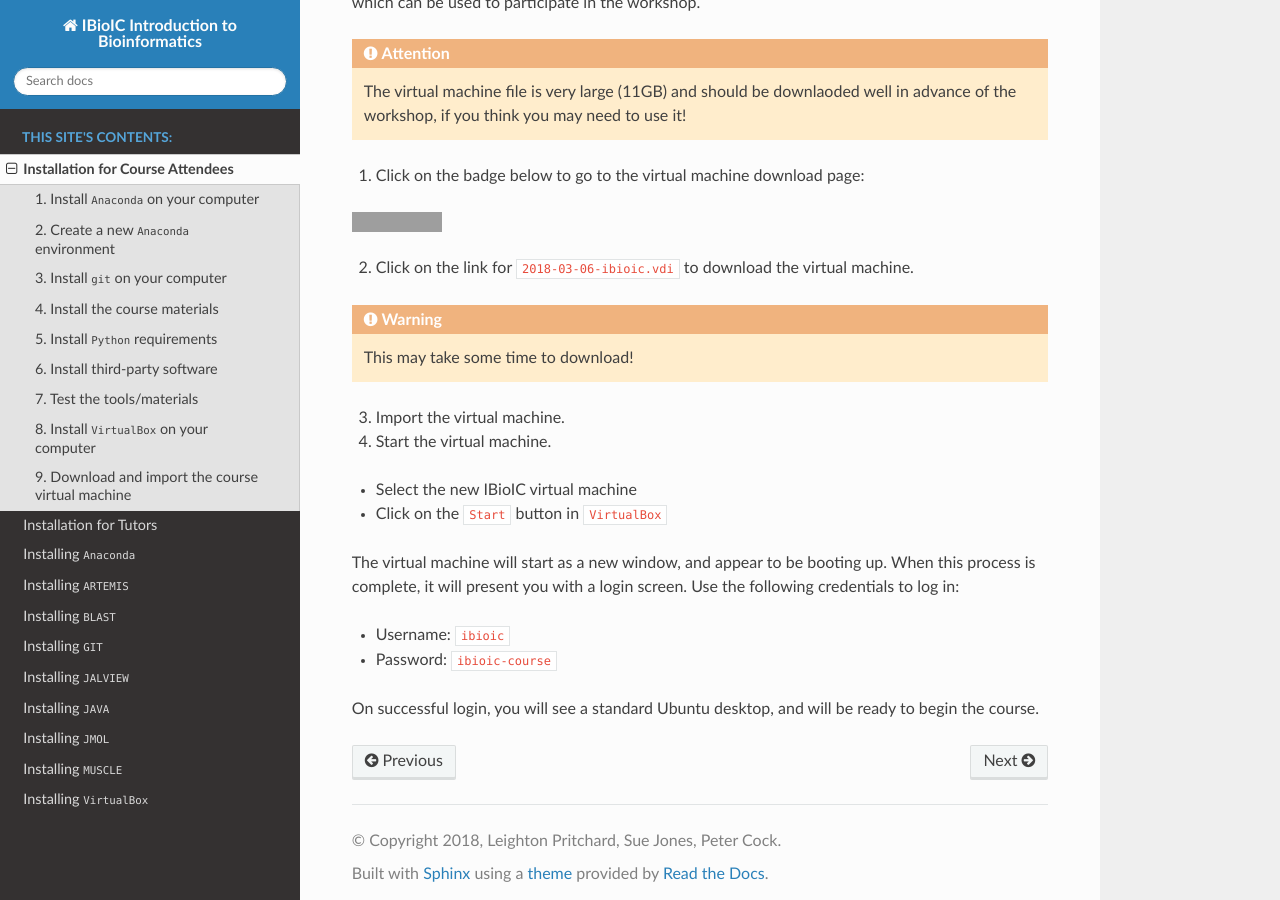
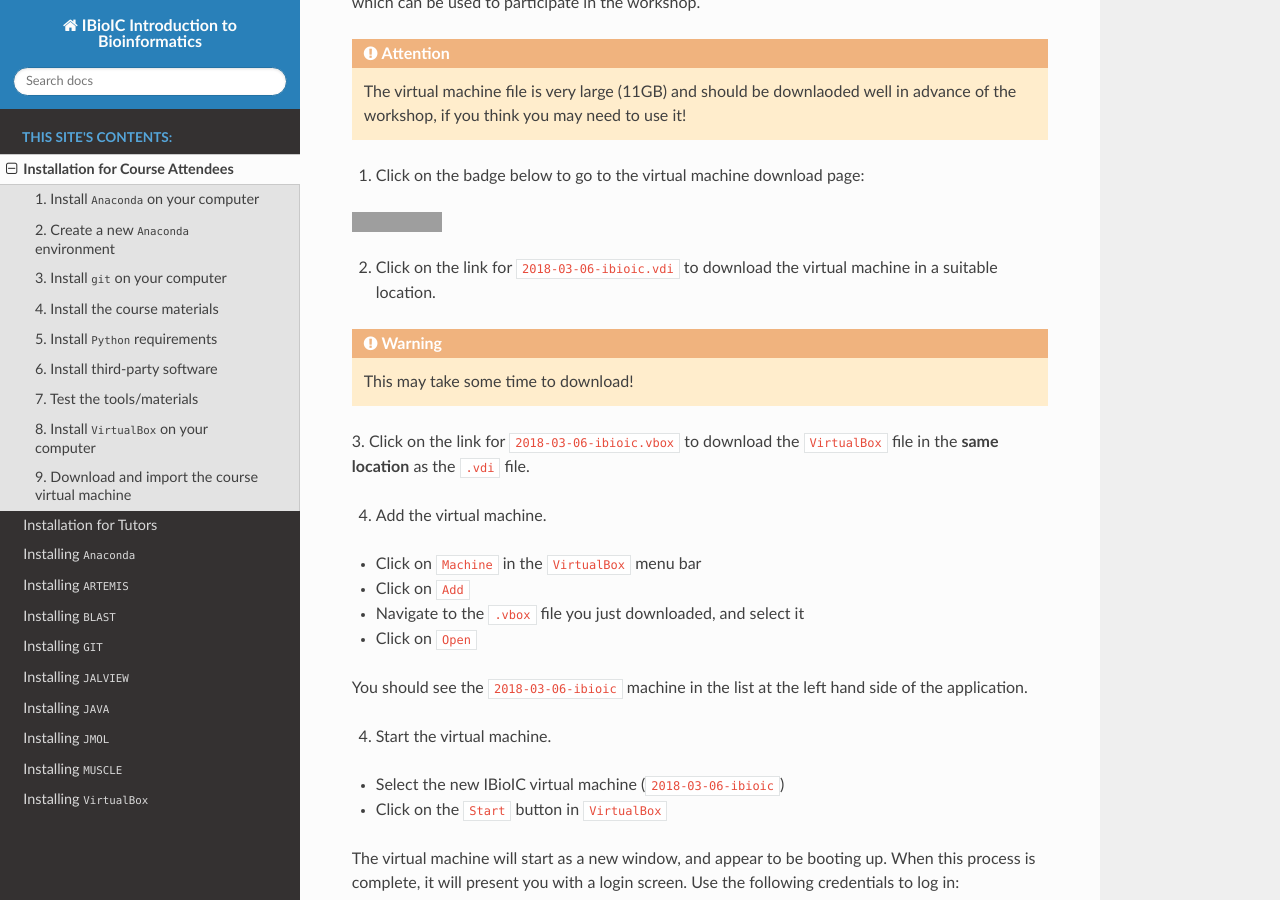
Before and after one commit to widdowquinn/2018-03-06-ibioic, a Sphinx documentation site: the page built from docs/installation_attendees.rst, in a window 1280 px wide and 900 px high, scrolled down 4205 px. Built offline with Sphinx 7.4.7 and the Read the Docs theme 2.0.0, drawn with Linux system fonts in a browser that asks for light colours; grey boxes are pictures that could not be loaded.

Commit message:
complete virtualbox instructions for attendees on main page

```diff
--- a/docs/installation_attendees.rst
+++ b/docs/installation_attendees.rst
@@ -211,18 +211,27 @@ which can be used to participate in the workshop.
 .. image:: https://zenodo.org/badge/DOI/10.5281/zenodo.1184095.svg
    :target: https://zenodo.org/record/1184095
 
-2. Click on the link for ``2018-03-06-ibioic.vdi`` to download the virtual machine.
+2. Click on the link for ``2018-03-06-ibioic.vdi`` to download the virtual machine in a suitable location.
 
 .. WARNING::
     This may take some time to download!
 
-3. Import the virtual machine.
+3. Click on the link for ``2018-03-06-ibioic.vbox`` to download the ``VirtualBox`` file in the
+**same location** as the ``.vdi`` file.
 
+4. Add the virtual machine.
 
+- Click on ``Machine`` in the ``VirtualBox`` menu bar
+- Click on ``Add``
+- Navigate to the ``.vbox`` file you just downloaded, and select it
+- Click on ``Open``
+
+You should see the ``2018-03-06-ibioic`` machine in the list at the left hand side
+of the application.
 
 4. Start the virtual machine.
 
-- Select the new IBioIC virtual machine
+- Select the new IBioIC virtual machine (``2018-03-06-ibioic``)
 - Click on the ``Start`` button in ``VirtualBox``
 
 The virtual machine will start as a new window, and appear to be booting up. When
```
